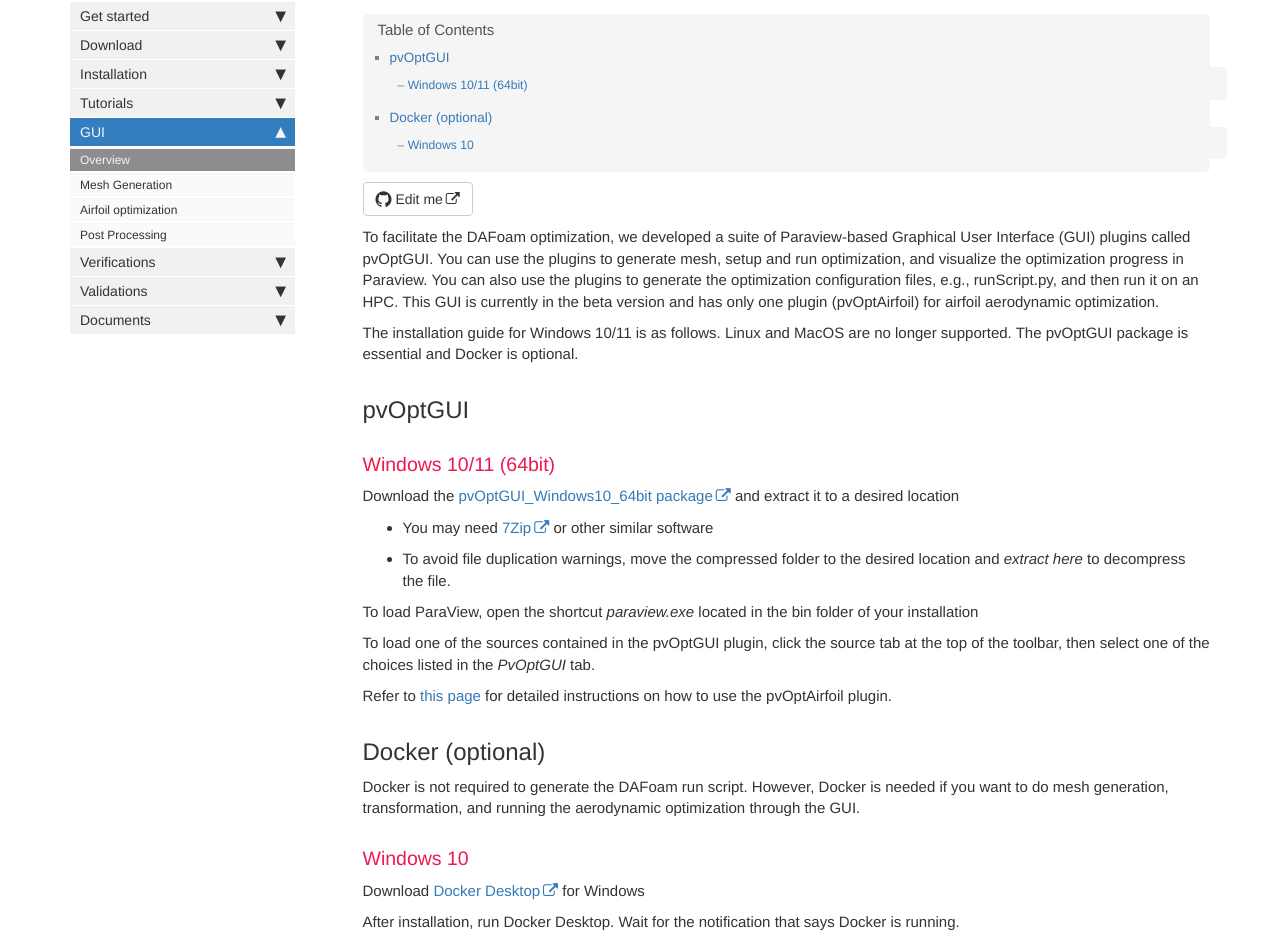
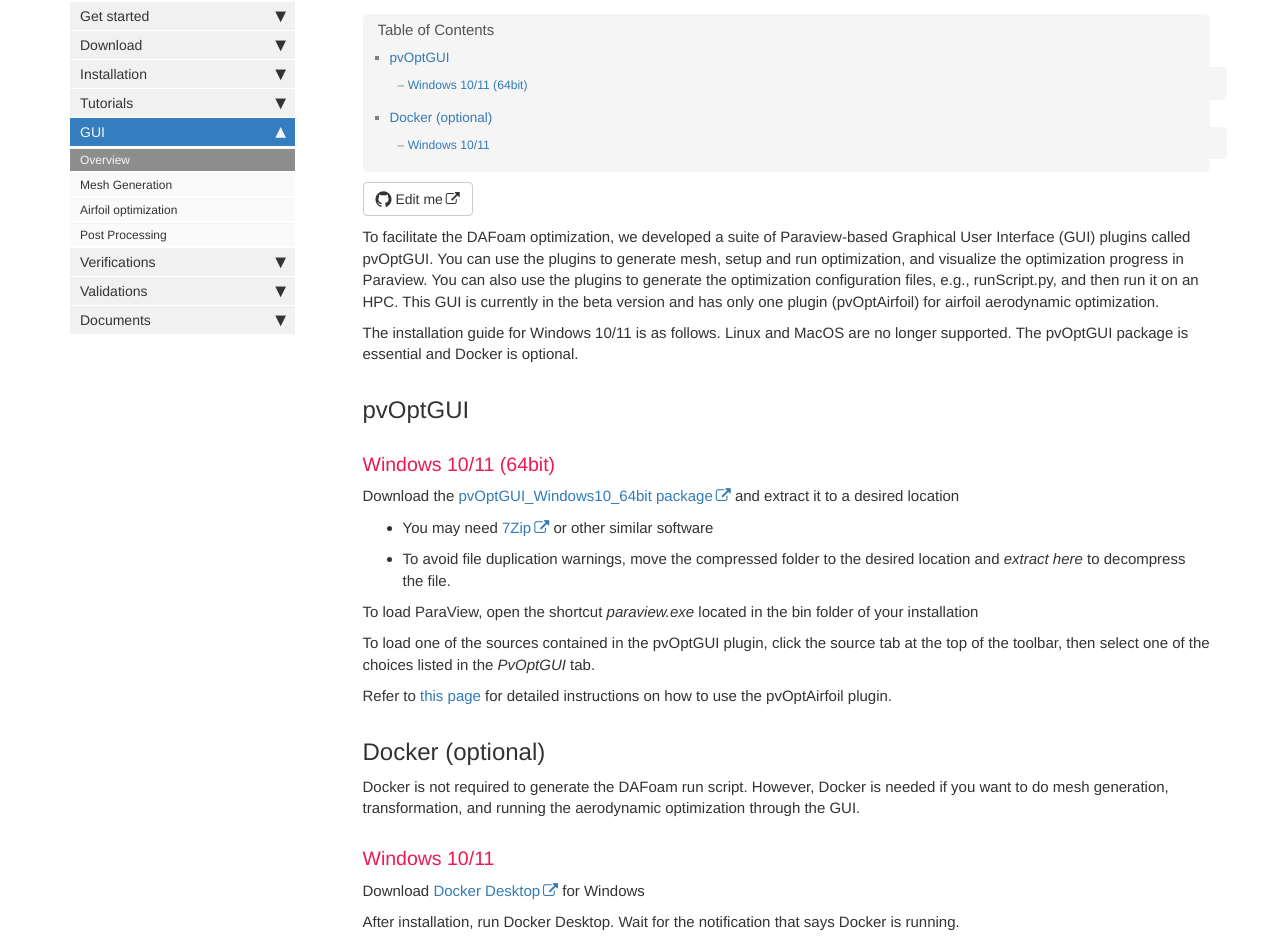
Before and after one commit to DAFoam/DAFoam.github.io, a Jekyll site: the page built from pages/mydoc/mydoc_gui_overview.md, in a window 1280 px wide and 1400 px high. Shown: the part 127-1073 px from the top of the window. Built offline with Jekyll 4.4.1, drawn with Linux system fonts in a browser that asks for light colours; comment, search, counter and statistics services are not loaded.

Commit message:
content update

```diff
--- a/pages/mydoc/mydoc_gui_overview.md
+++ b/pages/mydoc/mydoc_gui_overview.md
@@ -29,7 +29,7 @@ Refer to [this page](mydoc_gui_pvoptairfoil.html) for detailed instructions on h
 
 Docker is not required to generate the DAFoam run script. However, Docker is needed if you want to do mesh generation, transformation, and running the aerodynamic optimization through the GUI.
 
-### Windows 10
+### Windows 10/11
 
 Download [Docker Desktop](https://docs.docker.com/docker-for-windows/install/) for Windows
 
```
